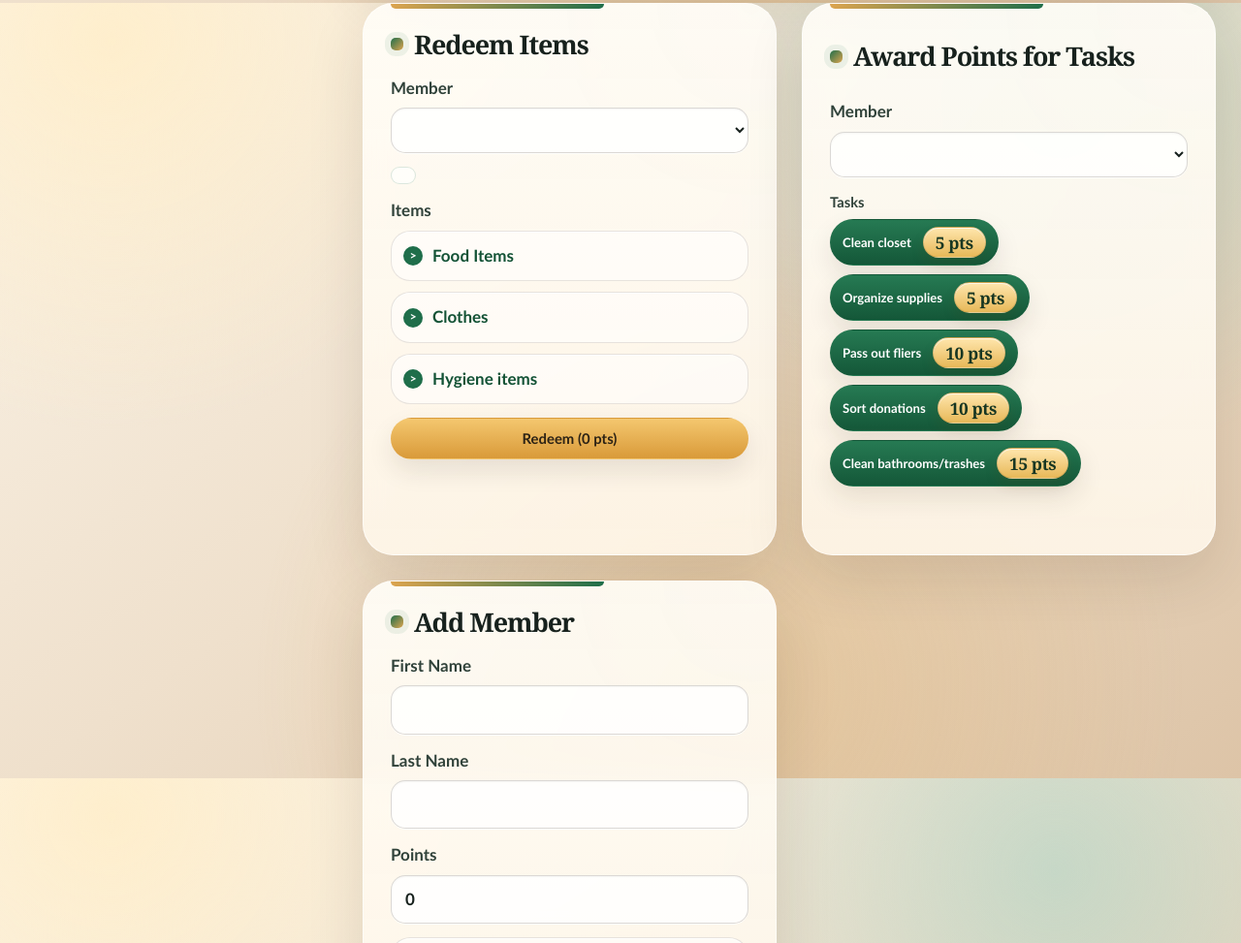
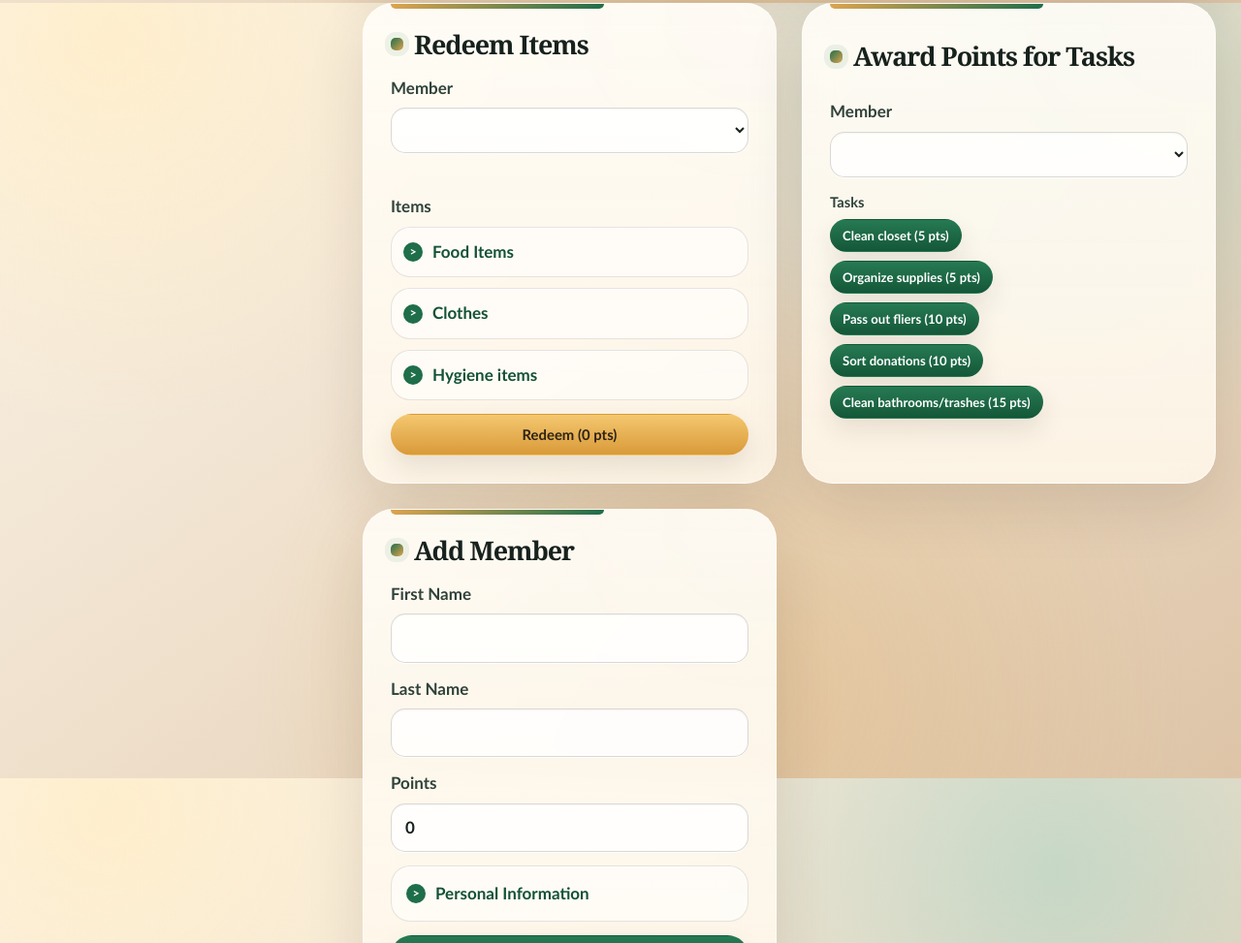
Before and after one commit to ethaneking19-cloud/lighthouse-ministry-hub, a plain HTML site: page index.html in a window 1280 px wide. Shown: the part 1597-2570 px from the top of the page at 97% size. Drawn offline with Linux system fonts and the light colour scheme.

Commit message:
Revert "Improve point value readability"
This reverts commit d642065d25fa611f1bc060cb81fbf2718093584f.

```diff
--- a/app.js
+++ b/app.js
@@ -2319,7 +2319,6 @@
       input.min = "0";
       input.value = item.cost;
       input.disabled = !staffMode;
-      input.className = "point-input";
       input.addEventListener("change", () => {
         if (!staffMode) return;
         const nextValue = Number(input.value);
@@ -4121,12 +4120,7 @@
       checkbox.dataset.itemName = item.name;
 
       const text = document.createElement("span");
-      text.className = "redeem-name";
-      text.textContent = item.name;
-
-      const cost = document.createElement("span");
-      cost.className = "point-pill redeem-point-pill";
-      cost.textContent = `${item.cost} pts`;
+      text.textContent = `${item.name} (${item.cost} pts)`;
 
       const qty = document.createElement("input");
       qty.type = "number";
@@ -4148,7 +4142,7 @@
         updateRedeemGroupCounts();
       });
 
-      label.append(checkbox, text, cost);
+      label.append(checkbox, text);
       row.append(label, qty);
       details.append(row);
     });
@@ -4173,15 +4167,9 @@
 
     const button = document.createElement("button");
     button.type = "button";
-    button.className = "btn small primary task-award-button";
+    button.className = "btn small primary";
+    button.textContent = `${task.label} (${task.points} pts)`;
     button.dataset.taskId = task.id;
-    const taskName = document.createElement("span");
-    taskName.className = "task-award-name";
-    taskName.textContent = task.label;
-    const taskPoints = document.createElement("span");
-    taskPoints.className = "point-pill task-point-pill";
-    taskPoints.textContent = `${task.points} pts`;
-    button.append(taskName, taskPoints);
 
     const status = document.createElement("span");
     status.className = "task-status";
@@ -4274,14 +4262,9 @@
   if (!personSelect) return;
   const personId = personSelect.value;
   const person = state.people.find((entry) => entry.id === personId);
-  elements.redeemPoints.innerHTML = "";
-  if (!person) return;
-  const label = document.createElement("span");
-  label.textContent = "Current points";
-  const value = document.createElement("span");
-  value.className = "point-pill balance-point-pill";
-  value.textContent = String(person.points);
-  elements.redeemPoints.append(label, value);
+  elements.redeemPoints.textContent = person
+    ? `Current points: ${person.points}`
+    : "";
 }
 
 function getRedeemSelections() {
--- a/index.html
+++ b/index.html
@@ -4,7 +4,7 @@
     <meta charset="utf-8" />
     <meta name="viewport" content="width=device-width, initial-scale=1" />
     <title>Lighthouse Ministry Hub</title>
-    <link rel="stylesheet" href="styles.css?v=20260522-6" />
+    <link rel="stylesheet" href="styles.css?v=20260522-5" />
   </head>
   <body>
     <div class="page">
@@ -674,6 +674,6 @@
 
     <script src="xlsx.full.min.js"></script>
     <script src="mammoth.browser.min.js"></script>
-    <script src="app.js?v=20260522-6"></script>
+    <script src="app.js?v=20260522-5"></script>
   </body>
 </html>
--- a/styles.css
+++ b/styles.css
@@ -1416,59 +1416,6 @@
   font-weight: 800;
 }
 
-.redeem-name {
-  flex: 1 1 auto;
-  min-width: 0;
-}
-
-.point-pill {
-  display: inline-flex;
-  align-items: center;
-  justify-content: center;
-  min-height: 32px;
-  padding: 6px 12px;
-  border: 1px solid rgba(31, 110, 74, 0.18);
-  border-radius: 999px;
-  color: #103c29;
-  background:
-    linear-gradient(180deg, rgba(232, 247, 235, 0.98), rgba(209, 233, 215, 0.94));
-  box-shadow:
-    inset 0 1px 0 rgba(255, 255, 255, 0.78),
-    0 8px 16px rgba(31, 110, 74, 0.1);
-  font-family: var(--font-display);
-  font-size: 1.08rem;
-  font-weight: 900;
-  letter-spacing: -0.02em;
-  white-space: nowrap;
-}
-
-.redeem-point-pill {
-  margin-left: auto;
-}
-
-.balance-point-pill {
-  min-height: 38px;
-  margin-left: 10px;
-  padding-inline: 15px;
-  color: #fffaf0;
-  background: linear-gradient(180deg, var(--green), var(--green-strong));
-  font-size: 1.22rem;
-}
-
-#redeem-points {
-  display: flex;
-  align-items: center;
-  gap: 4px;
-  width: fit-content;
-  margin: 0;
-  padding: 8px 10px 8px 14px;
-  border: 1px solid rgba(31, 110, 74, 0.16);
-  border-radius: 999px;
-  background: rgba(255, 255, 255, 0.58);
-  color: var(--ink-soft);
-  font-weight: 900;
-}
-
 .redeem-label input,
 .todo-row input,
 .calendar-checklist-row input {
@@ -1494,38 +1441,6 @@
   flex-wrap: wrap;
   align-items: center;
   gap: 8px;
-}
-
-.task-award-button {
-  justify-content: space-between;
-  gap: 12px;
-  min-height: 46px;
-  padding: 8px 10px 8px 15px;
-  text-align: left;
-}
-
-.task-award-name {
-  min-width: 0;
-  overflow-wrap: anywhere;
-}
-
-.task-point-pill {
-  color: #173622;
-  background: linear-gradient(180deg, #ffe6ad, #e7b858);
-  border-color: rgba(81, 61, 24, 0.16);
-  box-shadow:
-    inset 0 1px 0 rgba(255, 255, 255, 0.7),
-    0 8px 14px rgba(91, 62, 17, 0.12);
-}
-
-.point-input,
-#add-item-points,
-#add-task-points {
-  color: var(--green-strong);
-  font-family: var(--font-display);
-  font-size: 1.22rem;
-  font-weight: 900;
-  text-align: center;
 }
 
 .task-actions {
```
